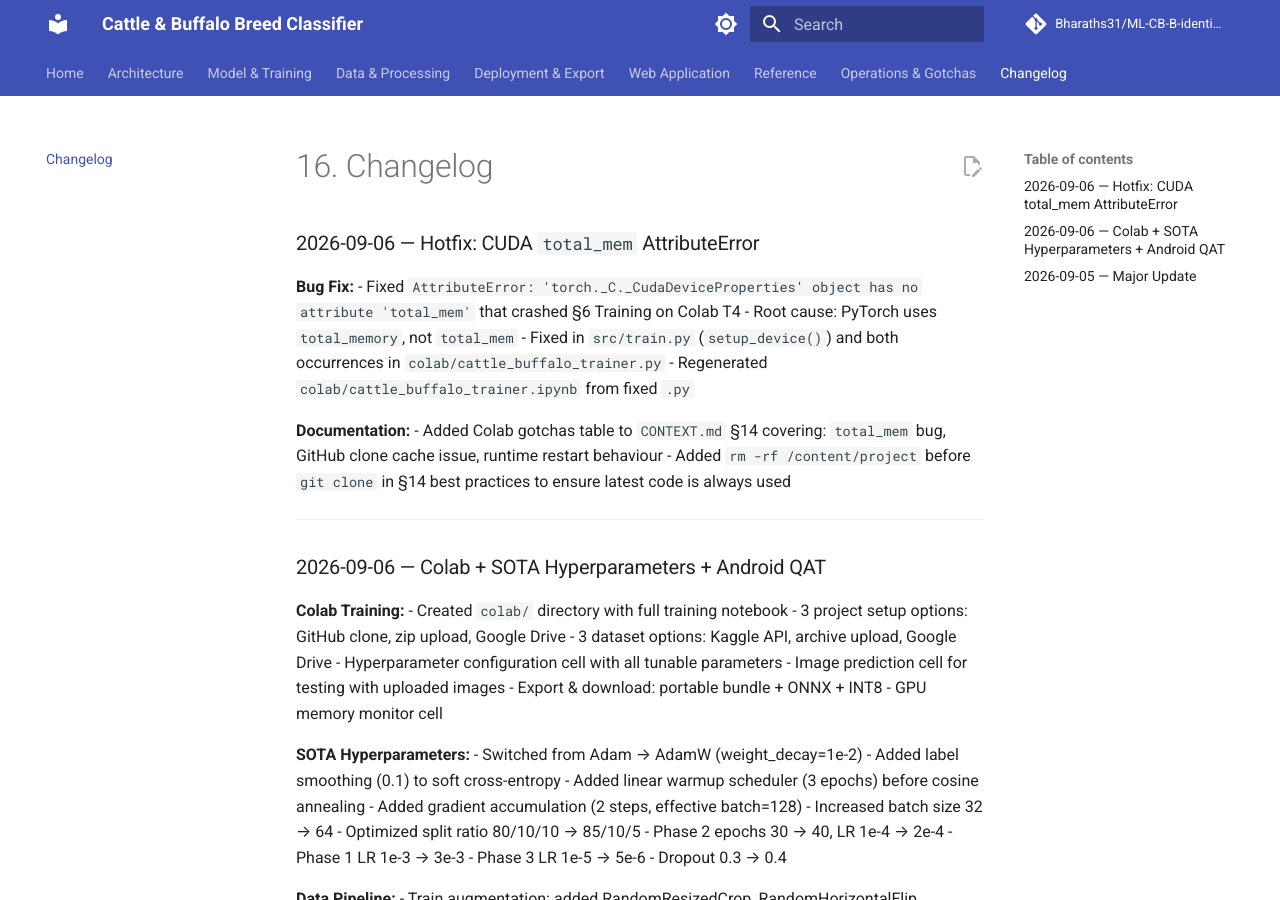
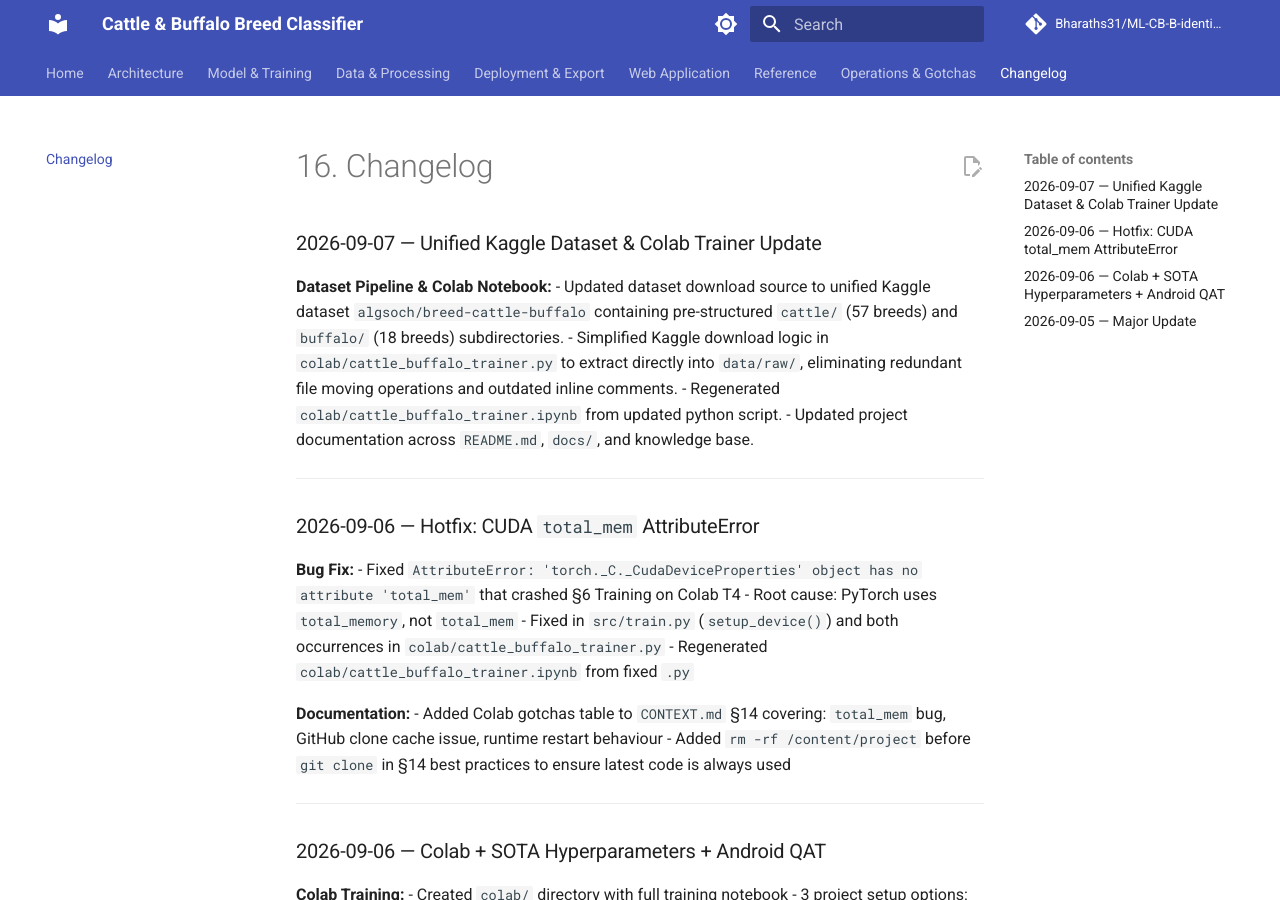
Before and after one commit to Bharaths31/ML-CB-B-identifier, an MkDocs documentation site: the page built from docs/changelog.md, in a window 1280 px wide and 900 px high. Built offline with MkDocs 1.6.1 and Material for MkDocs 9.7.7, drawn with Linux system fonts in a browser that asks for light colours; comment, search, counter and statistics services are not loaded.

Commit message:
feat: consolidate Kaggle download pipeline to use a single unified dataset and simplify extraction logic

```diff
--- a/docs/changelog.md
+++ b/docs/changelog.md
@@ -1,4 +1,14 @@
 # 16. Changelog
+
+### 2026-09-07 — Unified Kaggle Dataset & Colab Trainer Update
+
+**Dataset Pipeline & Colab Notebook:**
+- Updated dataset download source to unified Kaggle dataset `algsoch/breed-cattle-buffalo` containing pre-structured `cattle/` (57 breeds) and `buffalo/` (18 breeds) subdirectories.
+- Simplified Kaggle download logic in `colab/cattle_buffalo_trainer.py` to extract directly into `data/raw/`, eliminating redundant file moving operations and outdated inline comments.
+- Regenerated `colab/cattle_buffalo_trainer.ipynb` from updated python script.
+- Updated project documentation across `README.md`, `docs/`, and knowledge base.
+
+---
 
 ### 2026-09-06 — Hotfix: CUDA `total_mem` AttributeError
 
```
Also changed, not shown: .agents/knowledge/CONTEXT.md (+11 -1 lines), colab/README.md (+1 -1 lines), docs/colab-training.md (+1 -1 lines), 2 other files.
